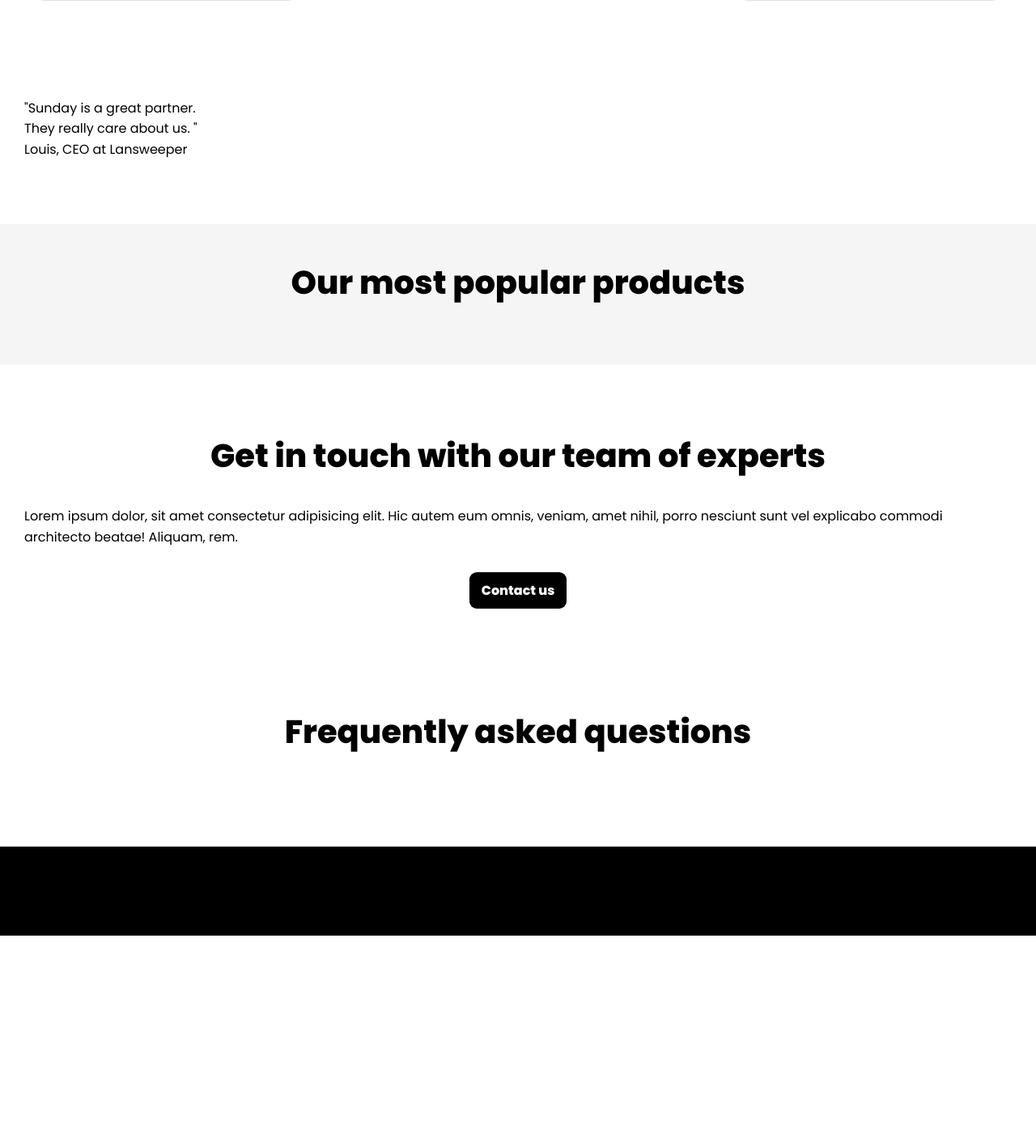
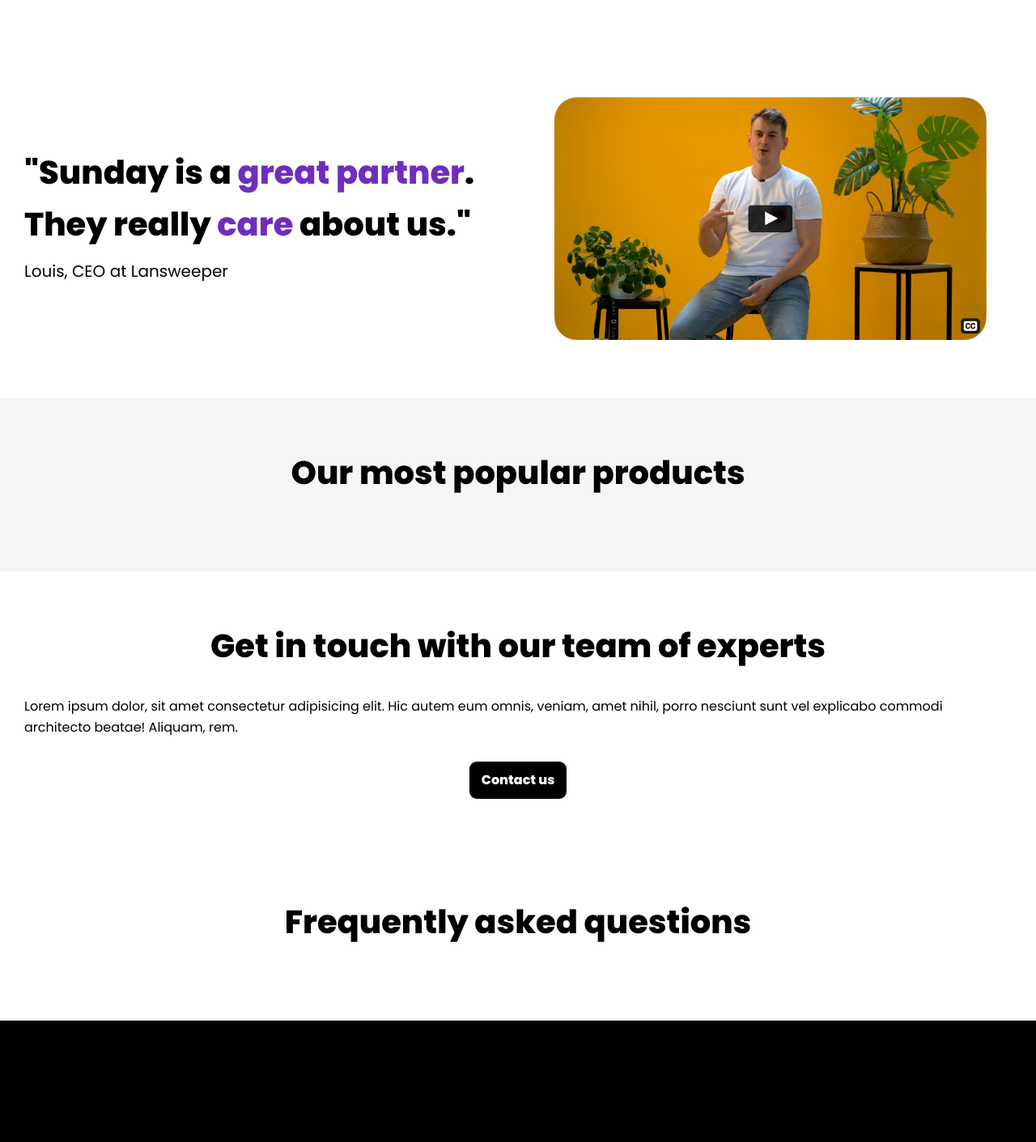
Before and after one commit to K1NGAARON/go.teamsunday.com, a PHP site: page /home/index.html in a window 1280 px wide. Shown: the part 2687-4098 px from the top of the page at 81% size. Before the commit the page ends 3843 px from the top, so only its background shows below. Run offline with PHP 8.4, Linux system fonts and the light colour scheme.

Commit message:
review section

```diff
--- a/home/css/style.css
+++ b/home/css/style.css
@@ -66,7 +66,7 @@ html {
 
 .section {
     display: flex;
-    margin: 40px auto;
+    /* margin: 40px auto; */
 }
 
 .section.grey {
@@ -87,7 +87,7 @@ html {
     width: 100%;
     max-width: 1400px;
     padding: 0 30px;
-    margin: 40px auto;
+    margin: 60px auto;
 }
 
 .section .row.flex-col {
@@ -193,7 +193,10 @@ html {
 
 
 /* ABOUT */
-
+#about {
+    background-image: url('../img/logo_bg.png');
+    background-size: cover;
+}
 
 
 /* USPS */
@@ -291,6 +294,30 @@ html {
     margin-top: 20px;
 }
 
+
+/* REVIEW */
+#review .row .quote {
+    font-size: 40px;
+    font-weight: 700;
+}
+
+#review .row .purple {
+    font-weight: 700;
+    color: var(--primary);
+}
+
+#review .row .author {
+    font-size: 20px;
+    margin-top: 10px;
+}
+
+
+#review .row .col img {
+    width: 100%;
+}
+
+
+
 /* PRODUCTS */
 
 
--- a/home/index.html
+++ b/home/index.html
@@ -135,15 +135,14 @@
             <p class="quote">
                 "Sunday is a <span class="purple">great partner</span>.
                 <br>
-                They really <span class="purple">care</span> about us.
-                "
+                They really <span class="purple">care</span> about us."
             </p>
             <p class="author">
                 Louis, CEO at Lansweeper
             </p>
         </div>
         <div class="col">
-            <img src="" alt="">
+            <img src="./img/louis.jpg" alt="">
         </div>
     </div>
 </div>
```
Also changed, not shown: home/img/logo_bg.png (added), home/img/louis.jpg (added).
